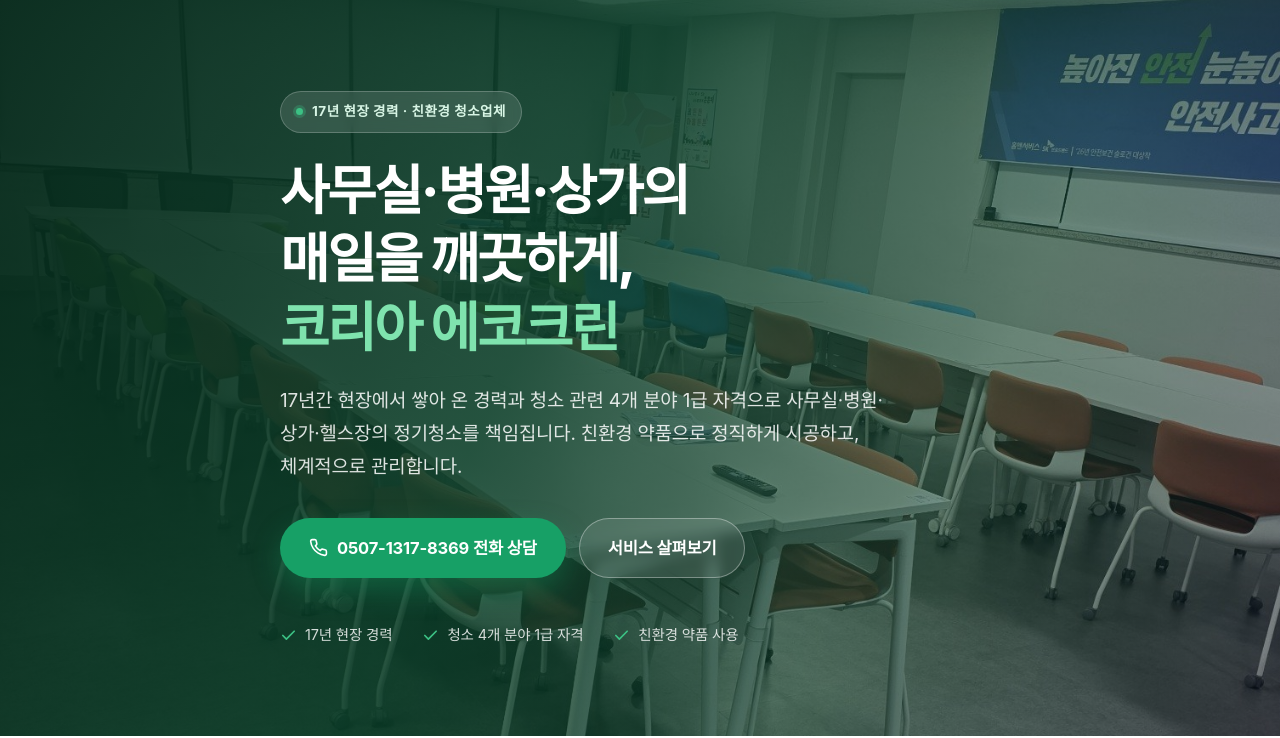
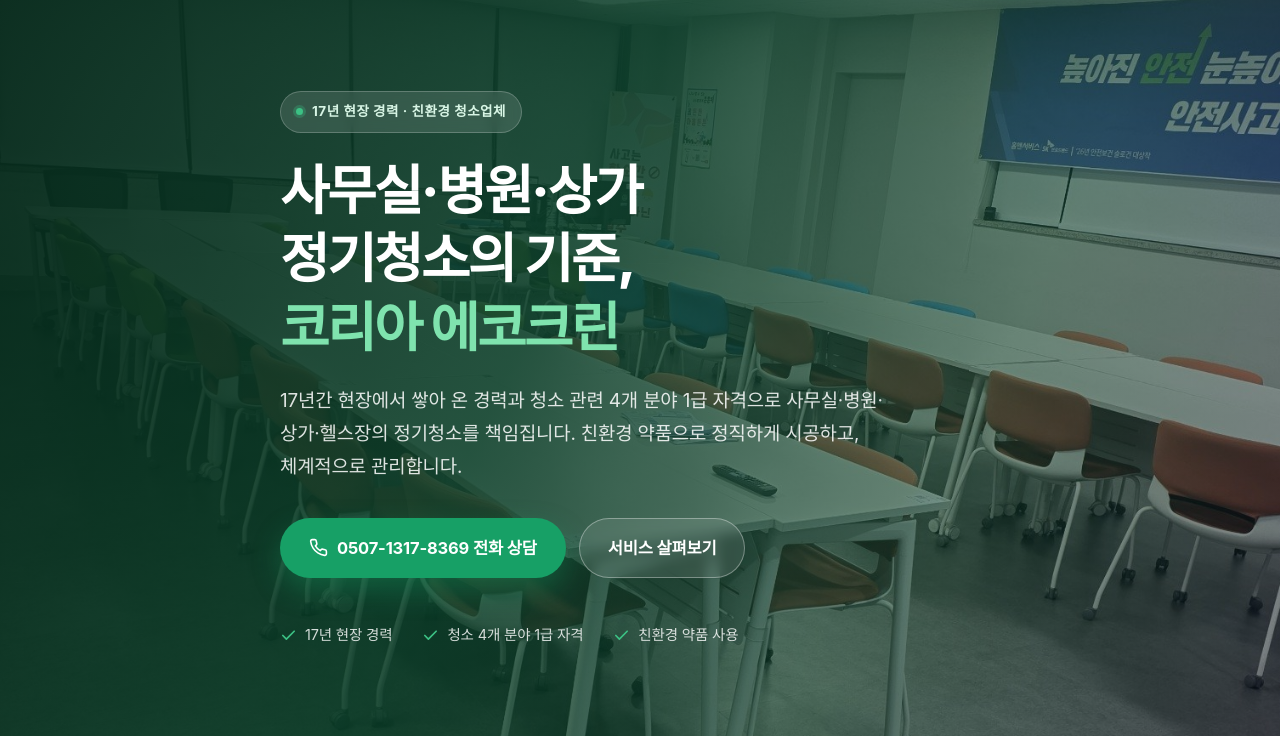
Before and after one commit to koreaecoclean/koreaecoclean.github.io, a plain HTML site: page index.html in a window 1280 px wide. Shown: the part 80-818 px from the top of the page. Drawn offline with Linux system fonts and the light colour scheme; a web font is replaced by a local one.

Commit message:
첫 화면 제목에 핵심 키워드 반영

```diff
--- a/index.html
+++ b/index.html
@@ -163,7 +163,7 @@
   <section class="hero" id="top">
     <div class="container hero-inner">
       <span class="hero-badge"><span class="dot"></span>17년 현장 경력 · 친환경 청소업체</span>
-      <h1>사무실·병원·상가의<br>매일을 깨끗하게,<br><em>코리아 에코크린</em></h1>
+      <h1>사무실·병원·상가<br>정기청소의 기준,<br><em>코리아 에코크린</em></h1>
       <p class="lead">
         17년간 현장에서 쌓아 온 경력과 청소 관련 4개 분야 1급 자격으로
         사무실·병원·상가·헬스장의 정기청소를 책임집니다.
```
